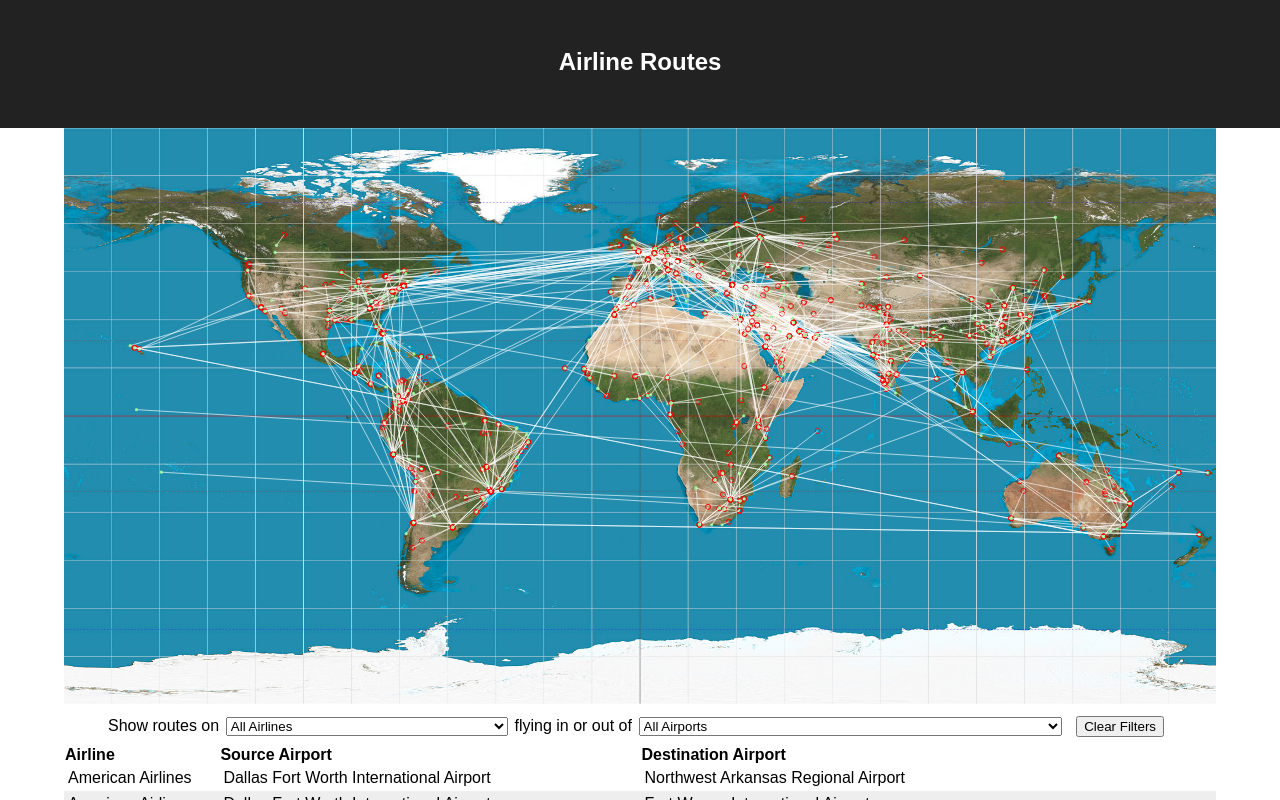
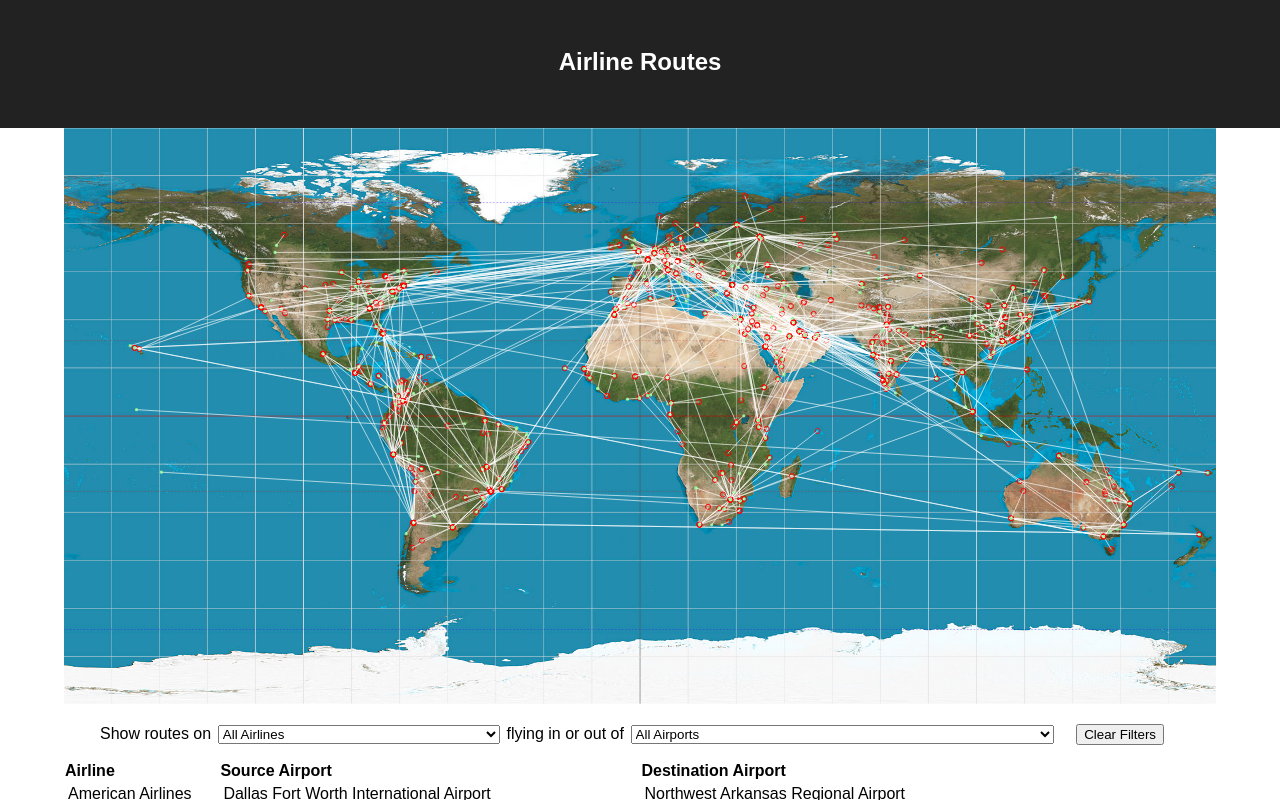
Before and after one commit to Natalie-Ann/airlines, a React (Create React App) app: page / in a window 1280 px wide. Shown: the top 800 px of the page. Built offline with nearby package versions, Linux system fonts and the light colour scheme.

Commit message:
adjust filter spacing

```diff
--- a/src/App.css
+++ b/src/App.css
@@ -72,5 +72,5 @@ svg circle.source {
 }
 
 button {
-  margin: 0.5rem;
+  margin: 1rem;
 }
```
